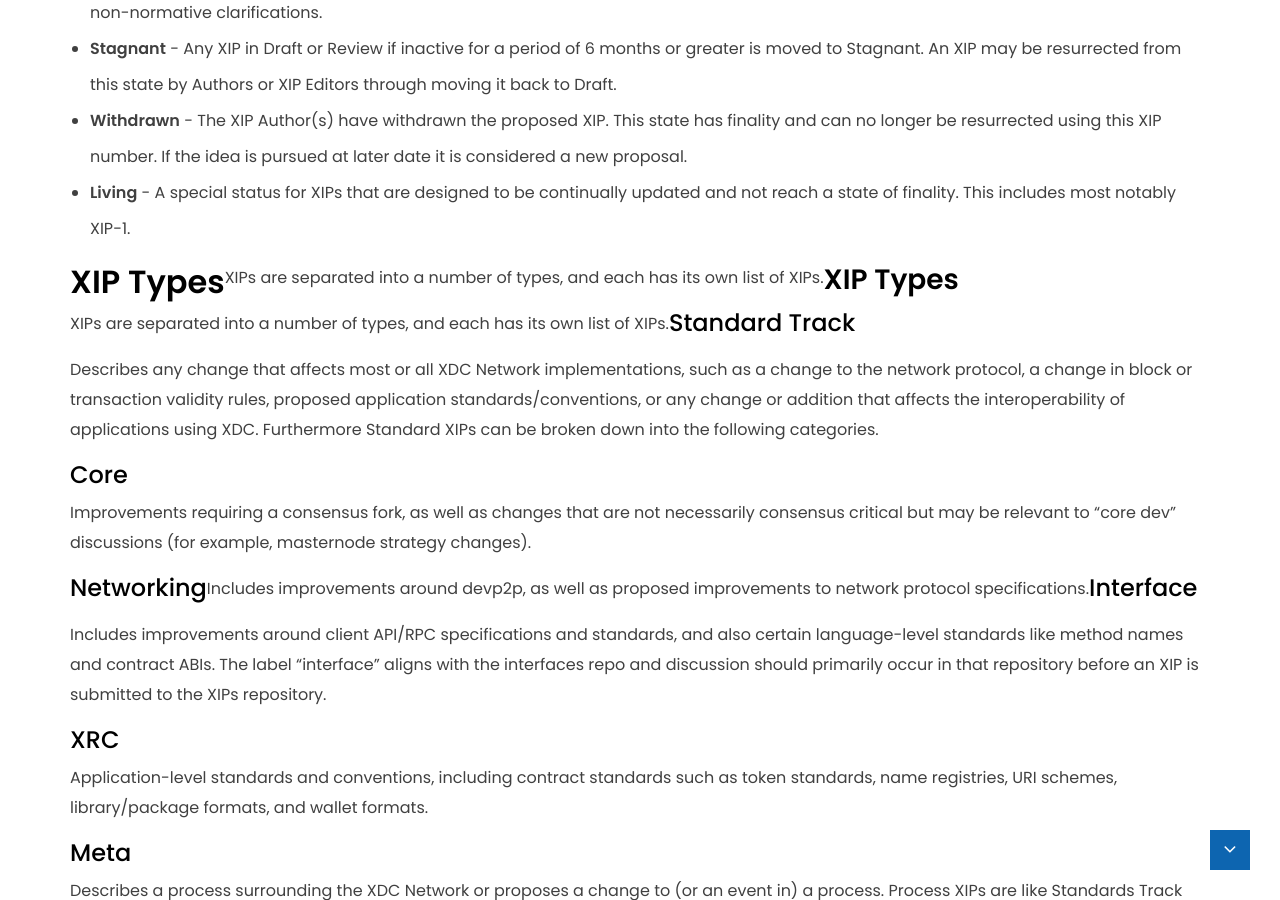
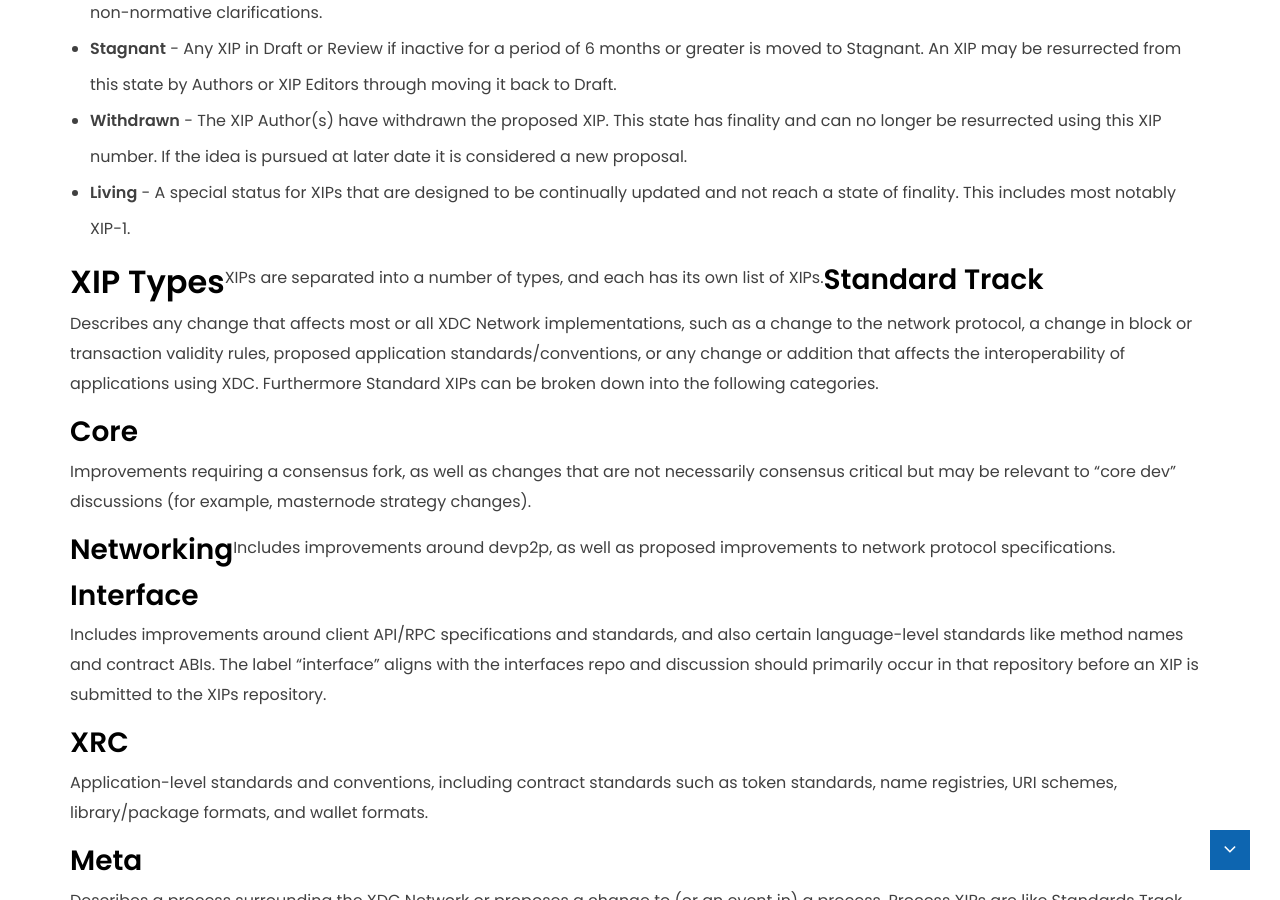
Before and after one commit to XDC-Community/XDC-Community.github.io, a Jekyll site: the page built from pages/xips.html, in a window 1280 px wide and 900 px high, scrolled down 924 px. Built offline with Jekyll 4.4.1, drawn with Linux system fonts in a browser that asks for light colours.

Commit message:
Update xips.html

```diff
--- a/pages/xips.html
+++ b/pages/xips.html
@@ -28,32 +28,28 @@
                   <li><strong>Living</strong> - A special status for XIPs that are designed to be continually updated and not reach a state of finality. This includes most notably XIP-1.</li>
                 </ul>
 
-                <h2>XIP Types</h2>
-                <p>XIPs are separated into a number of types, and each has its own list of XIPs.</p>
+                <h2>XIP Types</h2><BR>
+                <p>XIPs are separated into a number of types, and each has its own list of XIPs.</p><BR>
 
-
-                <h3>XIP Types</h3>
-                <p>XIPs are separated into a number of types, and each has its own list of XIPs.</p>
-
-                <h4>Standard Track</h4>
+                <h3>Standard Track</h3>
                 <p>Describes any change that affects most or all XDC Network implementations, such as a change to the network protocol, a change in block or transaction validity rules, proposed application standards/conventions, or any change or addition that affects the interoperability of applications using XDC. Furthermore Standard XIPs can be broken down into the following categories.</p>
 
-                <h4>Core</h4>
+                <h3>Core</h3>
                 <p>Improvements requiring a consensus fork, as well as changes that are not necessarily consensus critical but may be relevant to “core dev” discussions (for example, masternode strategy changes).</p>
 
-                <h4>Networking</h4>
+                <h3>Networking</h3>
                 <p>Includes improvements around devp2p, as well as proposed improvements to network protocol specifications.</p>
 
-                <h4>Interface</h4>
+                <h3>Interface</h3>
                 <p>Includes improvements around client API/RPC specifications and standards, and also certain language-level standards like method names and contract ABIs. The label “interface” aligns with the interfaces repo and discussion should primarily occur in that repository before an XIP is submitted to the XIPs repository.</p>
 
-                <h4>XRC</h4>
+                <h3>XRC</h3>
                 <p>Application-level standards and conventions, including contract standards such as token standards, name registries, URI schemes, library/package formats, and wallet formats.</p>
 
-                <h4>Meta</h4>
+                <h3>Meta</h3>
                 <p>Describes a process surrounding the XDC Network or proposes a change to (or an event in) a process. Process XIPs are like Standards Track XIPs but apply to areas other than the XDPoS protocol itself. They may propose an implementation, but not to XDPoS's codebase; they often require community consensus; unlike Informational XIPs, they are more than recommendations, and users are typically not free to ignore them. Examples include procedures, guidelines, changes to the decision-making process, and changes to the tools or environment used in XDC Network development. Any meta-XIP is also considered a Process XIP.</p>
 
-                <h4>Informational</h4>
+                <h3>Informational</h3>
                 <p>Describes a XDC Network design issue, or provides general guidelines or information to the XDC community, but does not propose a new feature. Informational XIPs do not necessarily represent XDC community consensus or a recommendation, so users and implementers are free to ignore Informational XIPs or follow their advice.</p>
          </div>
       </div>
```
